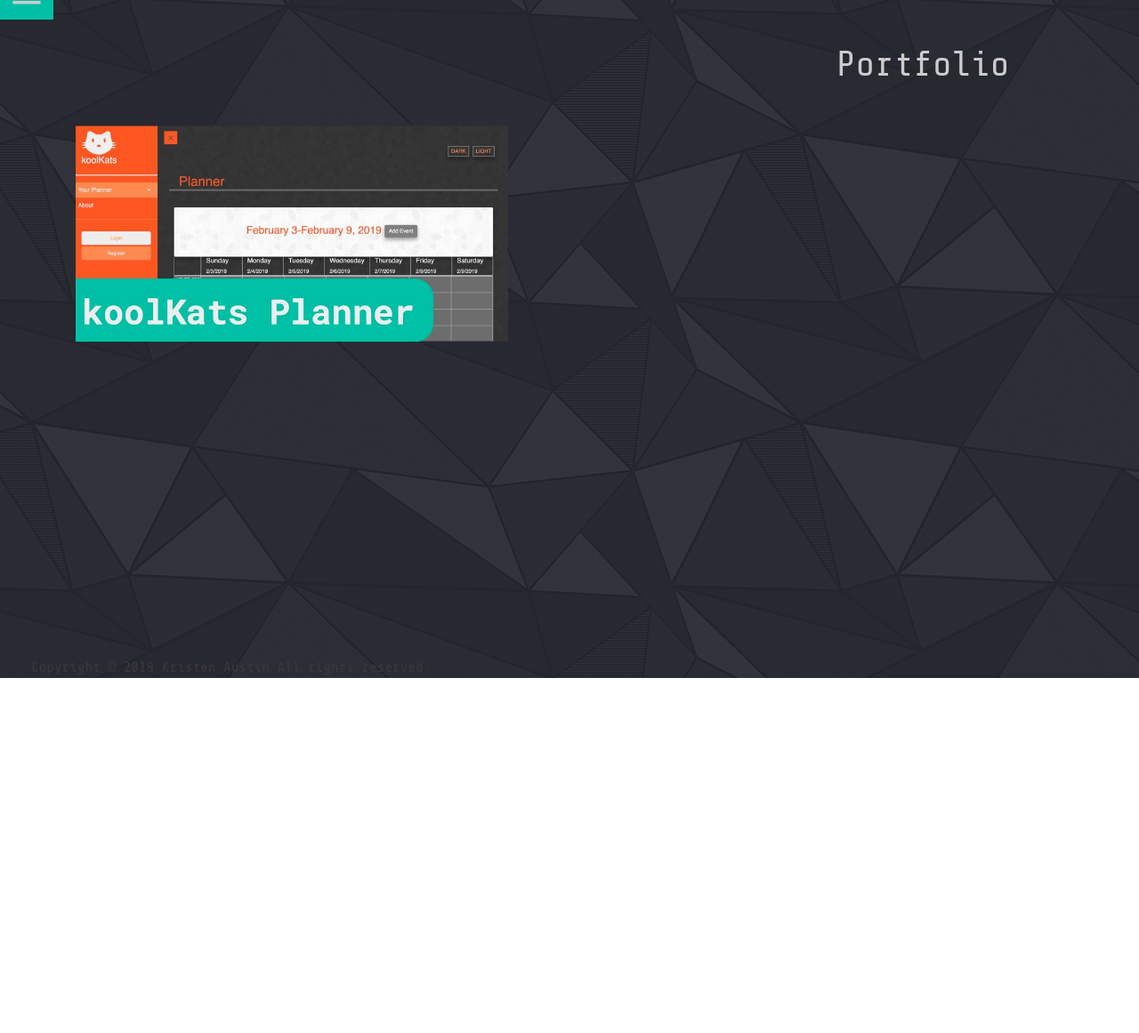
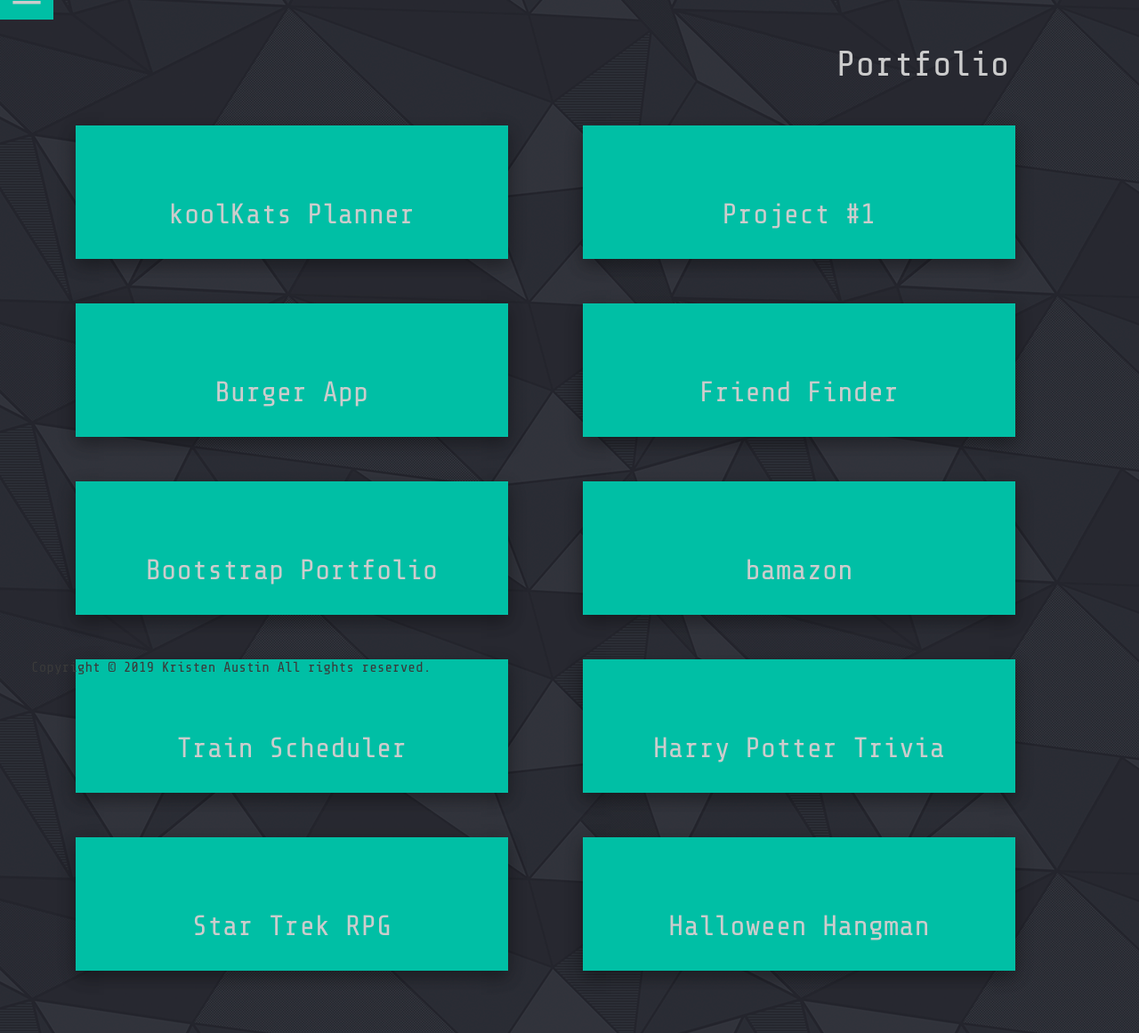
Before and after one commit to knaustin/jittyCodes, a plain HTML site: page public/port.html in a window 1280 px wide. Shown: the part 38-1199 px from the top of the page at 89% size. Before the commit the page ends 800 px from the top, so only its background shows below. Drawn offline with nearby package versions, Linux system fonts and the light colour scheme.

Commit message:
added portfolio page

```diff
--- a/public/assets/css/style.css
+++ b/public/assets/css/style.css
@@ -125,8 +125,18 @@
     padding: 0;
 }
 
-.portImg {
+.portBlock {
     width: 90%;
+    height: 150px;
+    background-color: #00bfa5;
+    color: #cccccc;
+    padding-top: 50px;
+    text-align: center;
+    display: inline-block;
+    font-size: 32px;
+    align-content: center;
+    box-shadow: 0 8px 16px 0 rgba(0,0,0,0.2), 0 6px 20px 0 rgba(0,0,0,0.19);
+    margin-bottom: 50px;
 }
 
 .headerText1 {
--- a/public/port.html
+++ b/public/port.html
@@ -58,19 +58,63 @@
 
     <!-- Page Content -->
     <div id="main">
+
         <div class="container">
             <div class="row">
                 <div class="col-9"></div>
-                <div class="col-3"><h1 class="headerText1">Portfolio</h1></div>
+                <div class="col-3">
+                    <h1 class="headerText1">Portfolio</h1>
+                </div>
             </div>
         </div>
         <br>
         <div class="container">
-        <div class="row">
-            <div class="col-6">
-                <img src="assets/images/koolKatsPortfolio.jpg" class="portImg">
+            <!-- Koolkats Planner and Project#1 -->
+            <div class="row">
+                <div class="col-6">
+                    <a href="https://github.com/GitHubSanti/koolKats"><span class="portBlock">koolKats Planner</span></a>
+                </div>
+                <div class="col-6">
+                    <a href="https://github.com/knaustin/ProjectOne"><span class="portBlock">Project #1</span></a>
+                </div>
             </div>
-        </div>
+            <!-- Burger App and Friend Finder -->
+            <div class="row">
+                <div class="col-6">
+                    <a href="https://github.com/knaustin/burger"><span class="portBlock">Burger App</span></a>
+                </div>
+                <div class="col-6">
+                    <a href="https://github.com/knaustin/FriendFinder"><span class="portBlock">Friend Finder</span></a>
+                </div>
+            </div>
+            <!-- Bootstrap Portfolio and bamazon -->
+            <div class="row">
+                <div class="col-6">
+                    <a href="https://github.com/knaustin/knaustin.github.io"><span class="portBlock">Bootstrap
+                            Portfolio</span></a>
+                </div>
+                <div class="col-6">
+                    <a href="https://github.com/knaustin/bamazon"><span class="portBlock">bamazon</span></a>
+                </div>
+            </div>
+            <!-- Train Scheduler and hp trivia-->
+            <div class="row">
+                <div class="col-6">
+                    <a href="https://github.com/knaustin/train-scheduler"><span class="portBlock">Train Scheduler</span></a>
+                </div>
+                <div class="col-6">
+                    <a href="https://github.com/knaustin/TriviaGame"><span class="portBlock">Harry Potter Trivia</span></a>
+                </div>
+            </div>
+            <!-- Star Trek RPG and Hangman-->
+            <div class="row">
+                <div class="col-6">
+                    <a href="https://github.com/knaustin/unit-4-game"><span class="portBlock">Star Trek RPG</span></a>
+                </div>
+                <div class="col-6">
+                    <a href="https://github.com/knaustin/word-guess-game"><span class="portBlock">Halloween Hangman</span></a>
+                </div>
+            </div>
         </div>
 
 
```
Also changed, not shown: public/assets/images/Screen Shot 2019-02-05 at 12.26.57 PM.jpg (added).
